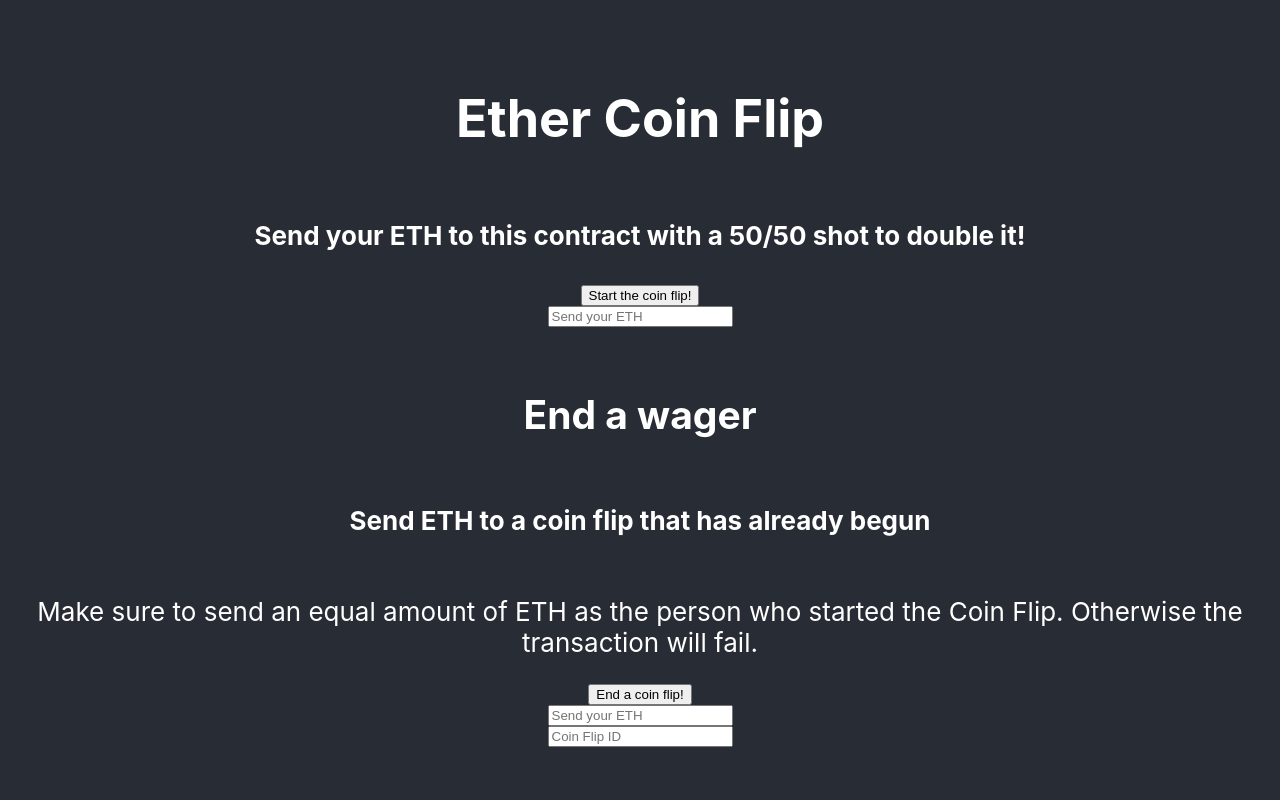
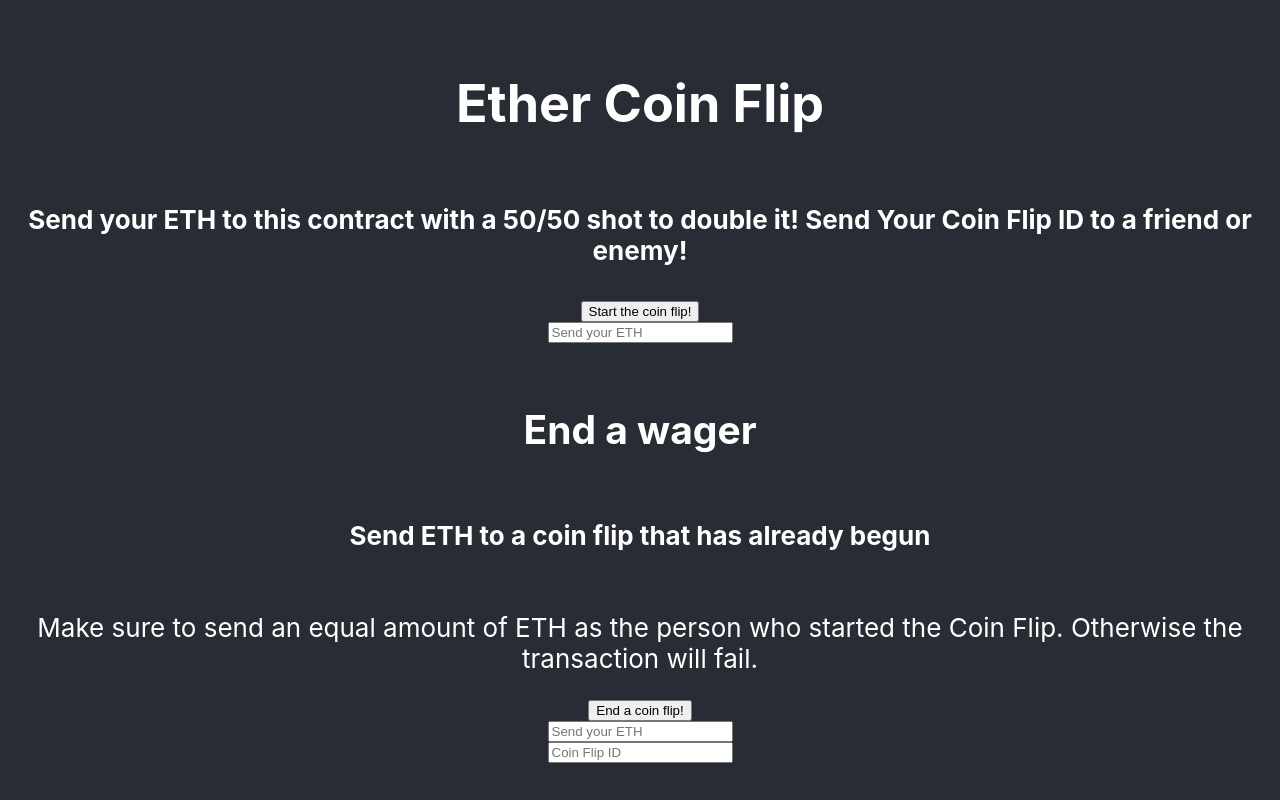
Before and after one commit to MichaelMacaulay/Ether-Coin-Flip, a React (Create React App) app: page / in a window 1280 px wide. Built offline with nearby package versions, Linux system fonts and the light colour scheme.

Commit message:
Updating App,js
Adding the request metamask connection for end coin flip function + changing the UI a bit

```diff
--- a/src/App.js
+++ b/src/App.js
@@ -34,6 +34,7 @@ function App() {
 
 
   async function endCoinFlip() {
+    await requestAccount()
     const provider = new ethers.providers.Web3Provider(window.ethereum);
     const signer = provider.getSigner();
     const contract = new ethers.Contract(ECFAddress, EtherCoinFlip.abi, signer);
@@ -49,7 +50,7 @@ function App() {
 
     <header className="App-header">
       <h1>Ether Coin Flip</h1>
-      <h4>Send your ETH to this contract with a 50/50 shot to double it!</h4>
+      <h4>Send your ETH to this contract with a 50/50 shot to double it! Send Your Coin Flip ID to a friend or enemy!</h4>
       <button value={wager} onClick={startCoinFlip}>Start the coin flip!</button>
       <input onChange={e => setWager(e.target.value)} placeholder="Send your ETH"/>
       <br />
```
